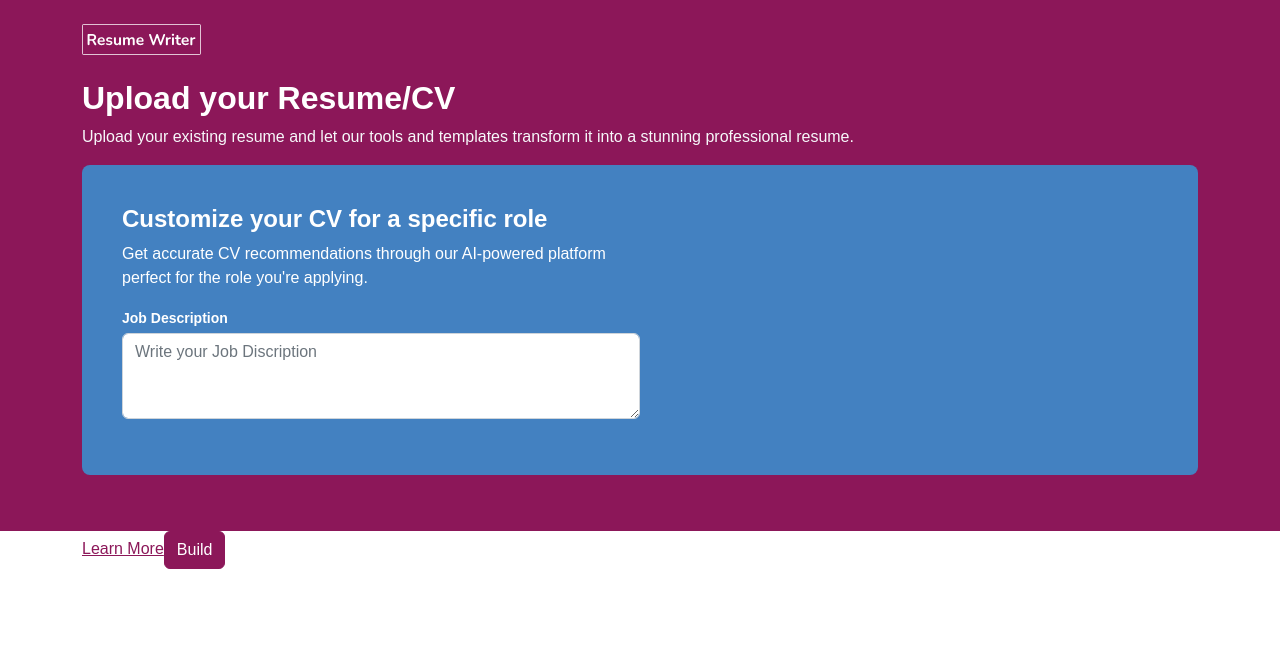
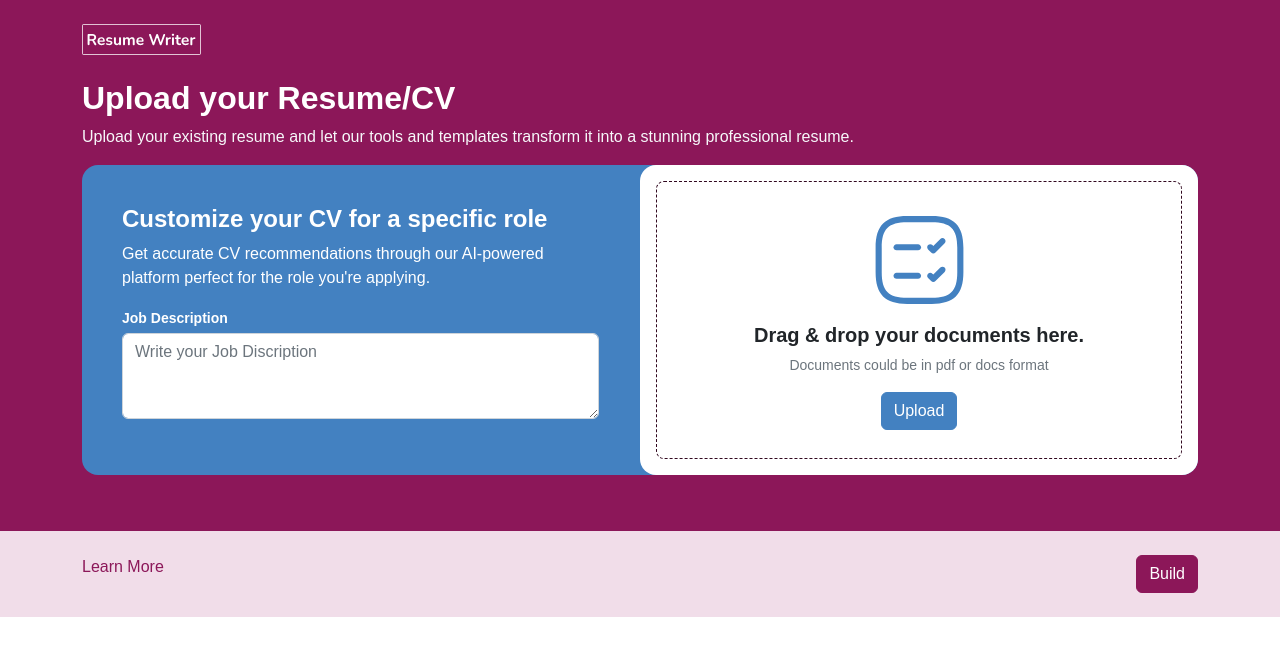
Before and after one commit to jabuna01/Resume-writer, a React (Vite) app: page / in a window 1280 px wide. Shown: the top 656 px of the page. Built offline with nearby package versions, Linux system fonts and the light colour scheme.

Commit message:
upload page templates

```diff
--- a/src/sass/pages/_base.scss
+++ b/src/sass/pages/_base.scss
@@ -1,5 +1,5 @@
 body {
-  overflow: hidden;
+  overflow-x: hidden;
   font-family: 'Nunito', sans-serif;
 }
 
@@ -12,7 +12,9 @@ body {
 }
 a {
   color: $primary;
+  text-decoration: none;
   &:hover {
+    color: $primary;
     text-decoration: underline;
   }
 }
--- a/src/sass/pages/_resume-upload.scss
+++ b/src/sass/pages/_resume-upload.scss
@@ -5,13 +5,41 @@
 .upload-container {
   background-color: $secondary;
   padding: 40px;
-  border-radius: 8px;
+  border-radius: 16px;
+  position: relative;
+  height: fit-content;
   .jd {
-    width: 50%;
+    width: 46%;
     h2,
     p,
     label {
       color: $background;
     }
   }
+  .uploader {
+    height: 100%;
+    width: 50%;
+    position: absolute;
+    right: 0;
+    top: 0;
+    padding: 1rem;
+    border-radius: 16px;
+    background-color: $background;
+    &-wrapper {
+      height: 100%;
+      border-radius: 8px;
+      border: 1.5px dashed $primary-dark;
+      display: flex;
+      flex-direction: column;
+      justify-content: center;
+      align-items: center;
+      img {
+        margin-bottom: 14px;
+      }
+    }
+  }
 }
+.proceed {
+  padding: 24px 0;
+  background-color: $primary-light2;
+}
--- a/src/scenes/upload.tsx
+++ b/src/scenes/upload.tsx
@@ -26,15 +26,27 @@ const Resume = () => {
                 <Form.Control as="textarea" rows={3} placeholder="Write your Job Discription" />
               </Form.Group>
             </div>
+            <div className="uploader">
+              <div className="uploader-wrapper">
+                <img src="/doc-icon.svg" alt="icon" />
+                <h3>Drag & drop your documents here.</h3>
+                <small className="text-muted mb-3">Documents could be in pdf or docs format</small>
+                <Button variant="secondary" type="submit">
+                  Upload
+                </Button>
+              </div>
+            </div>
           </div>
         </Container>
       </div>
       <div className="proceed">
         <Container>
-          <a href="www.google.com">Learn More</a>
-          <Button variant="primary" type="submit">
-            Build
-          </Button>
+          <div className="d-flex justify-content-between">
+            <a href="www.google.com">Learn More</a>
+            <Button variant="primary" type="submit">
+              Build
+            </Button>
+          </div>
         </Container>
       </div>
     </>
```
Also changed, not shown: public/doc-icon.svg (added).
